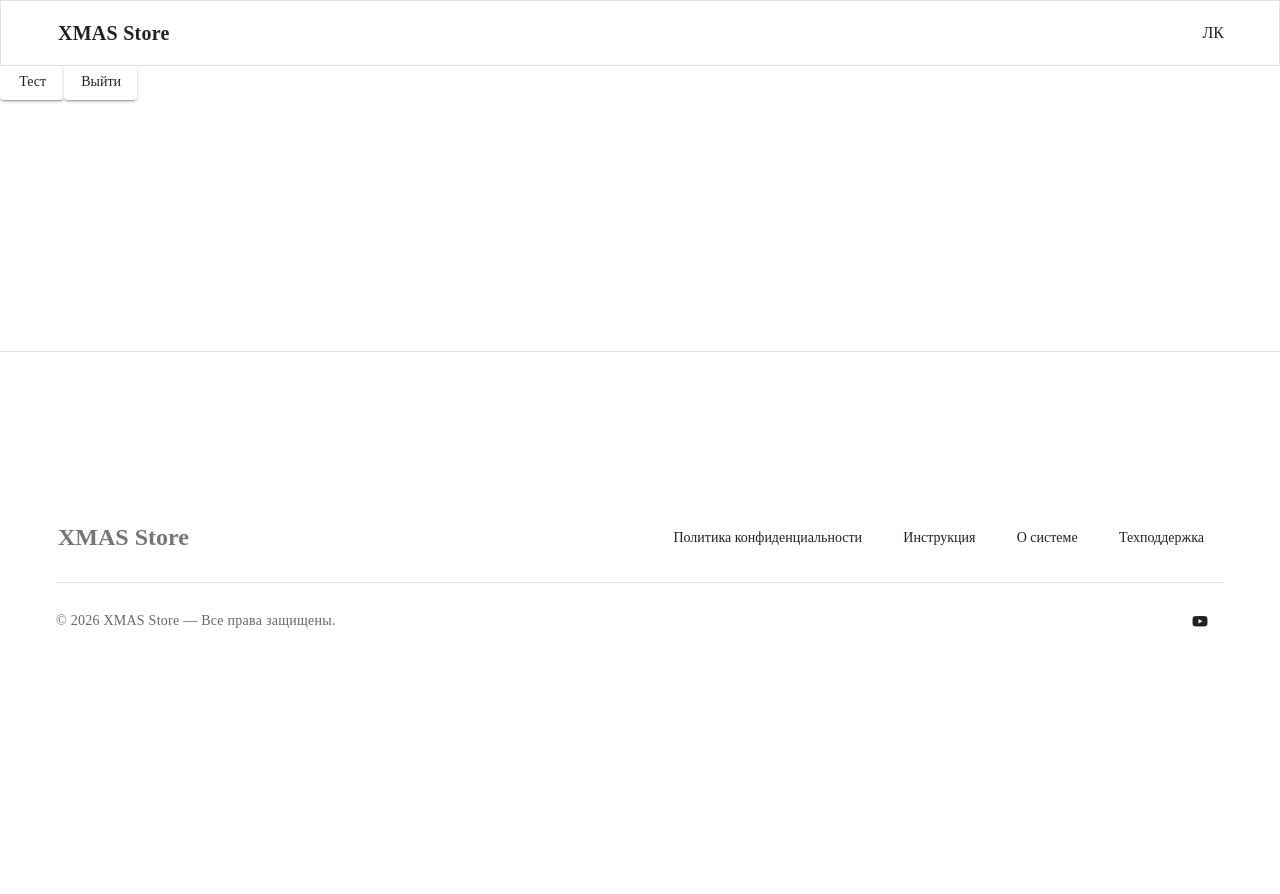
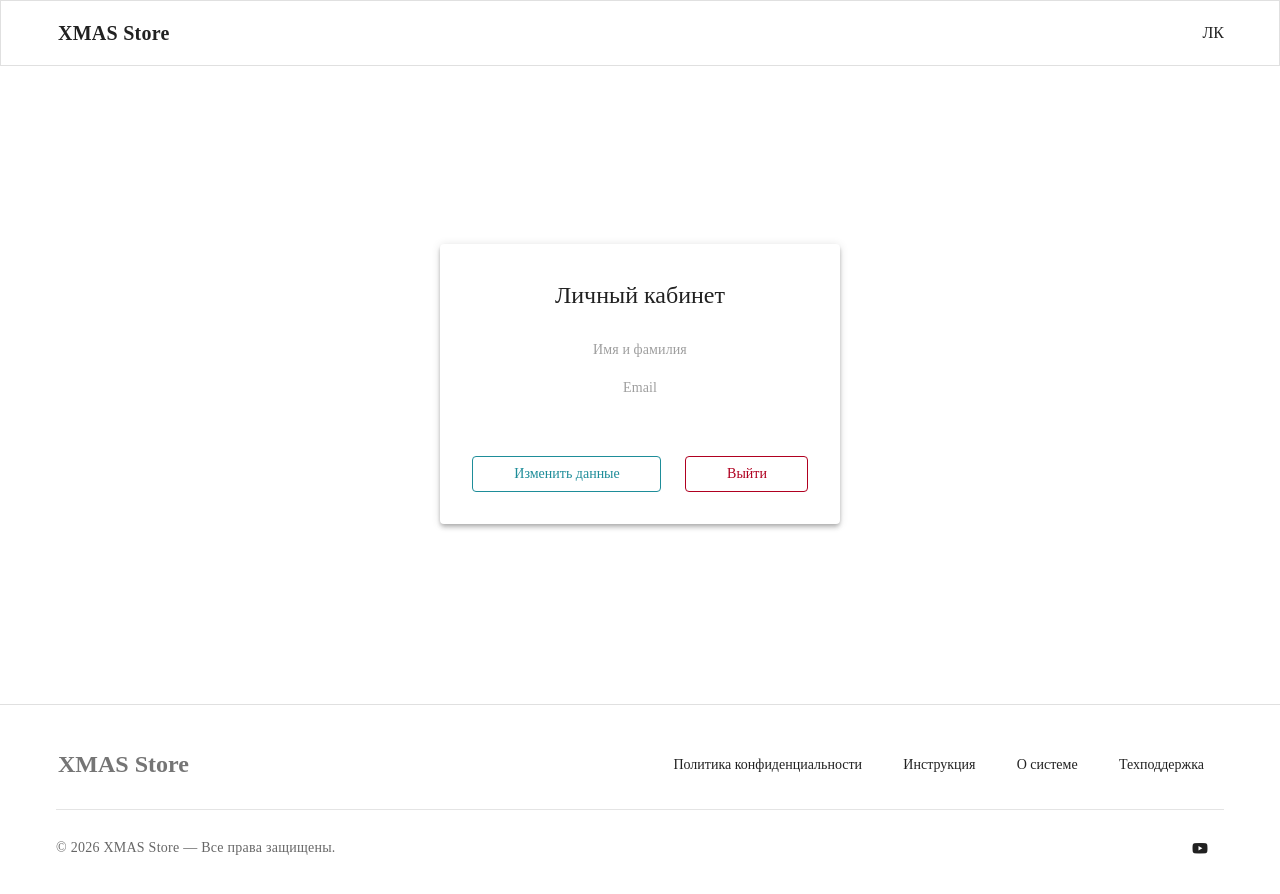
Before and after one commit to FIRETECHNO/xmas-frontend, a Nuxt app: page /cabinet/me in a window 1280 px wide. Shown: the top 894 px of the page. Before the commit the page ends 800 px from the top, so only its background shows below. Built offline with nearby package versions, Linux system fonts and the light colour scheme; no server answers.

Commit message:
filled cabinet/me with data in a card, added a field in user.interface to hold surname

```diff
--- a/app/pages/cabinet/me.vue
+++ b/app/pages/cabinet/me.vue
@@ -1,14 +1,51 @@
 <script setup lang="ts">
 definePageMeta({ middleware: 'auth' })
 const auth = useAuth();
+let {user} = auth
 
 </script>
 
 <template>
-  <v-btn>
-    Тест
-  </v-btn>
-  <v-btn @click="auth.logout()">
-    Выйти
-  </v-btn>
+  <v-container class="d-flex align-center justify-center" style="min-height: 80vh;">
+    <v-card class="pa-6" width="400" elevation="4">
+      <v-card-title class="text-center text-h5 mb-4">
+        Личный кабинет
+      </v-card-title>
+      <v-card-text class="text-center">
+        <div class="mb-4">
+          <div class="text-subtitle-2 text-grey">Имя и фамилия</div>
+          <div class="text-h6">{{ user?.name }} {{ user?.surname }}</div>
+        </div>
+        <div class="mb-6">
+          <div class="text-subtitle-2 text-grey">Email</div>
+          <div class="text-body-1">{{ user?.email }}</div>
+        </div>
+
+        <!-- Additional user info blocks can be added here -->
+        <!-- Example: Phone number block -->
+        <!-- <div class="mb-4">
+          <div class="text-subtitle-2 text-grey">Телефон</div>
+          <div class="text-body-1">{{ user?.phone || 'Не указан' }}</div>
+        </div> -->
+      </v-card-text>
+      <v-card-actions class="d-flex justify-space-between mt-2">
+        <v-btn
+          color="primary"
+          variant="outlined"
+          @click=""
+          class="flex-grow-1 mr-2"
+        >
+          Изменить данные
+        </v-btn>
+        <v-btn
+          color="error"
+          variant="outlined"
+          @click="auth.logout()"
+          class="flex-grow-1 ml-2"
+        >
+          Выйти
+        </v-btn>
+      </v-card-actions>
+    </v-card>
+  </v-container>
 </template>
--- a/app/types/user.interface.ts
+++ b/app/types/user.interface.ts
@@ -2,6 +2,7 @@
 export interface User {
 	_id: string
 	name: string
+	surname: string
 	email: string
 	password: string
 	roles: string[]
```
